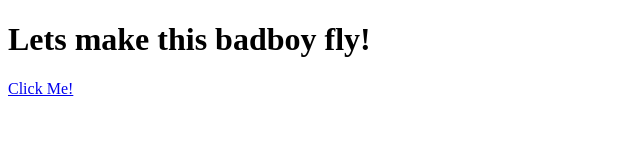
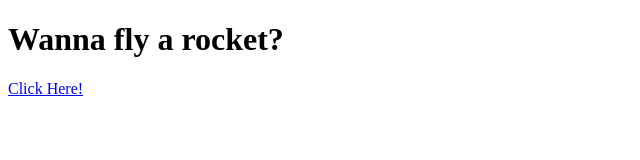
Before and after one commit to ztatk/jss-rocket, a plain HTML site: page index.html in a window 1280 px wide. Shown: the whole page, without its empty margins (0-640 px from the left). Drawn offline with Linux system fonts and the light colour scheme.

Commit message:
fixed first pager

```diff
--- a/index.html
+++ b/index.html
@@ -7,7 +7,7 @@
 		<link rel="stylesheet" type="text/css" href="css/style.css">
 	</head>
 	<body>
-		<h1>Lets make this badboy fly!</h1>
-		<a href="#">Click Me!</a>
+		<h1>Wanna fly a rocket?</h1>
+		<a href="rocket.html">Click Here!</a>
 	</body>
 </html>
```
